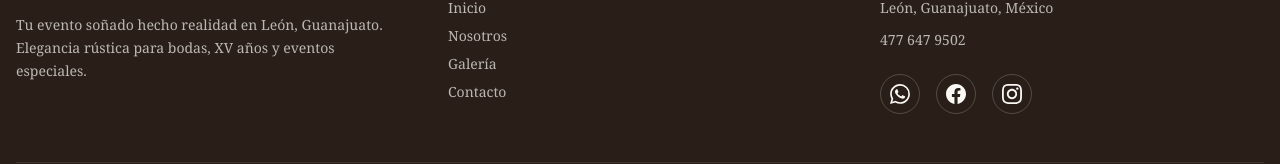
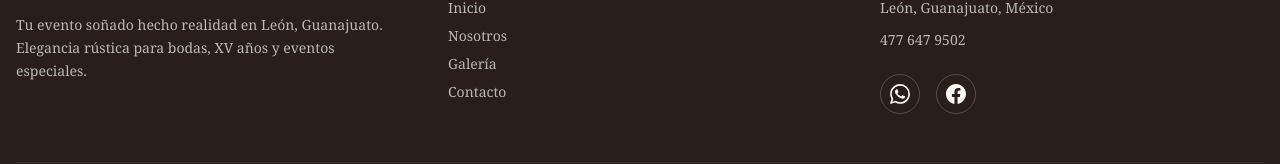
Before and after one commit to yrg2929-lang/Salon-La-Haciendita-, a Next.js app: page / in a window 1280 px wide. Shown: the part 3662-3826 px from the top of the page. Built offline with nearby package versions, Linux system fonts and the light colour scheme.

Commit message:
feat: update footer with correct Facebook link and remove Instagram\n\nOnly keep WhatsApp and Facebook in footer social links.

```diff
--- a/components/footer.tsx
+++ b/components/footer.tsx
@@ -72,21 +72,14 @@ export function Footer() {
                 </svg>
               </a>
               <a
-                href="#"
+                href="https://www.facebook.com/p/Sal%C3%B3n-La-Haciendita-100054259161347/"
+                target="_blank"
+                rel="noopener noreferrer"
                 className="w-10 h-10 flex items-center justify-center border border-background/20 rounded-full hover:border-primary hover:text-primary transition-all"
                 aria-label="Facebook"
               >
                 <svg className="w-5 h-5" fill="currentColor" viewBox="0 0 24 24">
                   <path d="M24 12.073c0-6.627-5.373-12-12-12s-12 5.373-12 12c0 5.99 4.388 10.954 10.125 11.854v-8.385H7.078v-3.47h3.047V9.43c0-3.007 1.792-4.669 4.533-4.669 1.312 0 2.686.235 2.686.235v2.953H15.83c-1.491 0-1.956.925-1.956 1.874v2.25h3.328l-.532 3.47h-2.796v8.385C19.612 23.027 24 18.062 24 12.073z"/>
-                </svg>
-              </a>
-              <a
-                href="#"
-                className="w-10 h-10 flex items-center justify-center border border-background/20 rounded-full hover:border-primary hover:text-primary transition-all"
-                aria-label="Instagram"
-              >
-                <svg className="w-5 h-5" fill="currentColor" viewBox="0 0 24 24">
-                  <path d="M12 2.163c3.204 0 3.584.012 4.85.07 3.252.148 4.771 1.691 4.919 4.919.058 1.265.069 1.645.069 4.849 0 3.205-.012 3.584-.069 4.849-.149 3.225-1.664 4.771-4.919 4.919-1.266.058-1.644.07-4.85.07-3.204 0-3.584-.012-4.849-.07-3.26-.149-4.771-1.699-4.919-4.92-.058-1.265-.07-1.644-.07-4.849 0-3.204.013-3.583.07-4.849.149-3.227 1.664-4.771 4.919-4.919 1.266-.057 1.645-.069 4.849-.069zm0-2.163c-3.259 0-3.667.014-4.947.072-4.358.2-6.78 2.618-6.98 6.98-.059 1.281-.073 1.689-.073 4.948 0 3.259.014 3.668.072 4.948.2 4.358 2.618 6.78 6.98 6.98 1.281.058 1.689.072 4.948.072 3.259 0 3.668-.014 4.948-.072 4.354-.2 6.782-2.618 6.979-6.98.059-1.28.073-1.689.073-4.948 0-3.259-.014-3.667-.072-4.947-.196-4.354-2.617-6.78-6.979-6.98-1.281-.059-1.69-.073-4.949-.073zm0 5.838c-3.403 0-6.162 2.759-6.162 6.162s2.759 6.163 6.162 6.163 6.162-2.759 6.162-6.163c0-3.403-2.759-6.162-6.162-6.162zm0 10.162c-2.209 0-4-1.79-4-4 0-2.209 1.791-4 4-4s4 1.791 4 4c0 2.21-1.791 4-4 4zm6.406-11.845c-.796 0-1.441.645-1.441 1.44s.645 1.44 1.441 1.44c.795 0 1.439-.645 1.439-1.44s-.644-1.44-1.439-1.44z"/>
                 </svg>
               </a>
             </div>
```
